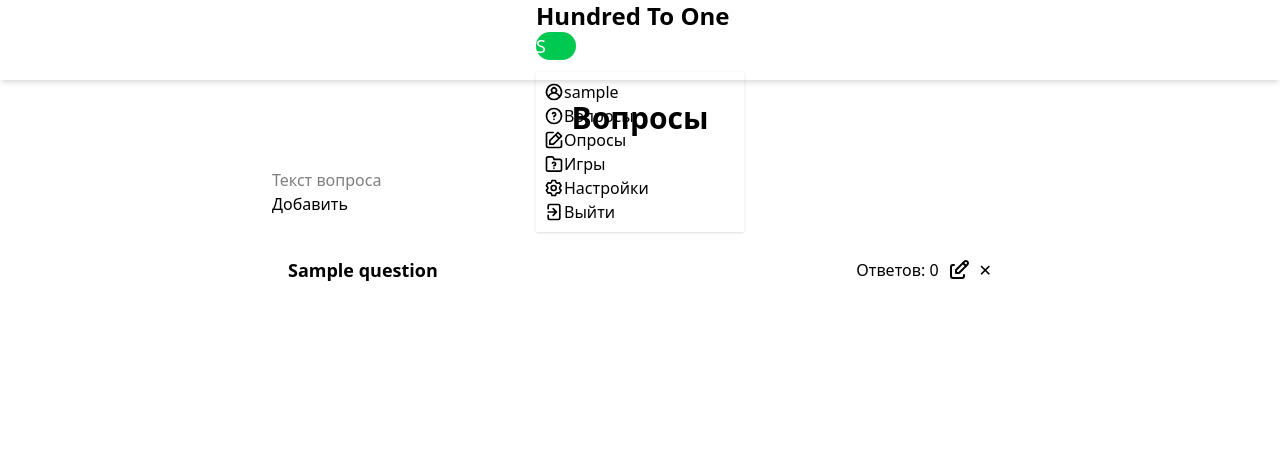
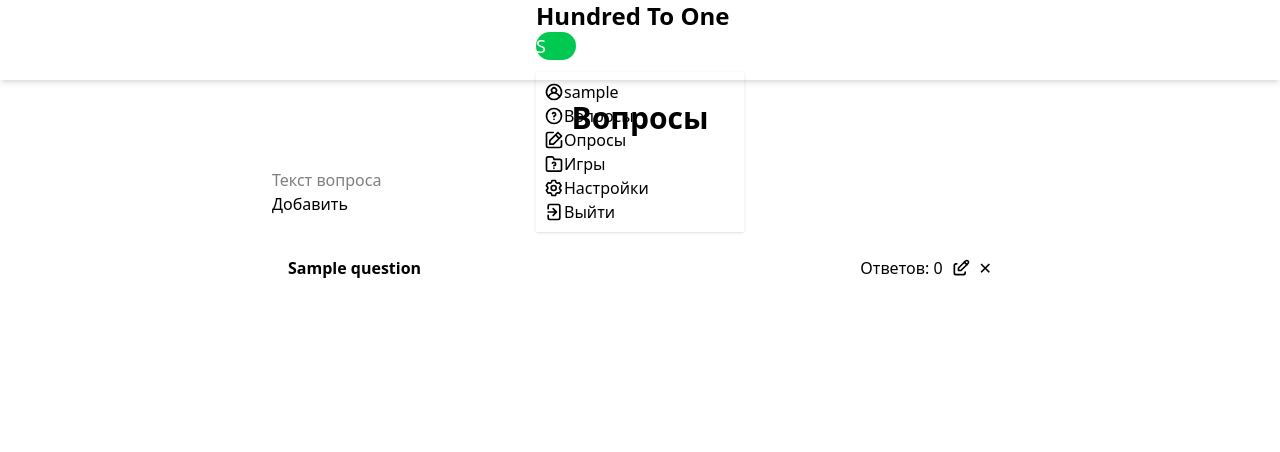
Before and after one commit to VND0/hundred-to-one, a Flask app: page /questions in a window 1280 px wide. Shown: the top 452 px of the page. Run offline with Flask 3, Linux system fonts and the light colour scheme; a user stored in the database is signed in; tables that the repository leaves empty hold one stand-in row (values such as "Sample post"); some libraries are stand-ins or nearby versions.

Commit message:
Changed size of question blocks

```diff
--- a/templates/questions.html
+++ b/templates/questions.html
@@ -14,16 +14,16 @@
                 <button class="btn btn-accent join-item">Добавить</button>
             </div>
         </form>
-        <ul id="questionsList" class="space-y-5">
+        <ul id="questionsList" class="space-y-4">
             {% for question in questions %}
                 <li class="flex items-center gap-2 w-full bg-base-300 rounded-lg px-4 py-2" data-id="{{ question.id }}">
-                    <span class="flex-1 text-lg font-semibold">{{ question.question }}</span>
+                    <span class="flex-1 font-semibold">{{ question.question }}</span>
                     <a href="/answers/{{ question.id }}"
-                       class="btn btn-outline {{ 'btn-info' if len(question.answers) < 100 else 'btn-success' }} btn-sm">
+                       class="btn btn-outline {{ 'btn-info' if len(question.answers) < 100 else 'btn-success' }} btn-xs">
                         Ответов: {{ len(question.answers) }}
                     </a>
-                    <button class="btn btn-sm btn-ghost edit-btn">
-                        <svg xmlns="http://www.w3.org/2000/svg" class="w-6 h-6" viewBox="0 0 24 24" stroke-width="2"
+                    <button class="btn btn-xs btn-ghost edit-btn">
+                        <svg xmlns="http://www.w3.org/2000/svg" class="w-5 h-5" viewBox="0 0 24 24" stroke-width="2"
                              stroke="currentColor" fill="none" stroke-linecap="round" stroke-linejoin="round">
                             <path stroke="none" d="M0 0h24v24H0z" fill="none"/>
                             <path d="M7 7h-1a2 2 0 0 0 -2 2v9a2 2 0 0 0 2 2h9a2 2 0 0 0 2 -2v-1"/>
@@ -31,7 +31,7 @@
                             <path d="M16 5l3 3"/>
                         </svg>
                     </button>
-                    <button class="btn btn-sm btn-error delete-btn">✕</button>
+                    <button class="btn btn-xs btn-error delete-btn">✕</button>
                 </li>
             {% endfor %}
         </ul>
```
Also changed, not shown: templates/poll_questions.html (+6 -6 lines).
